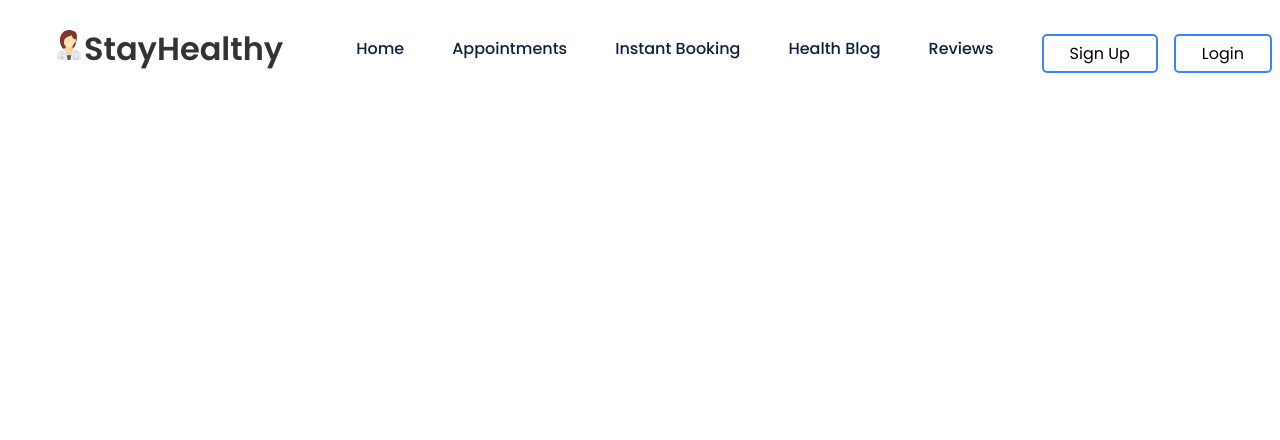
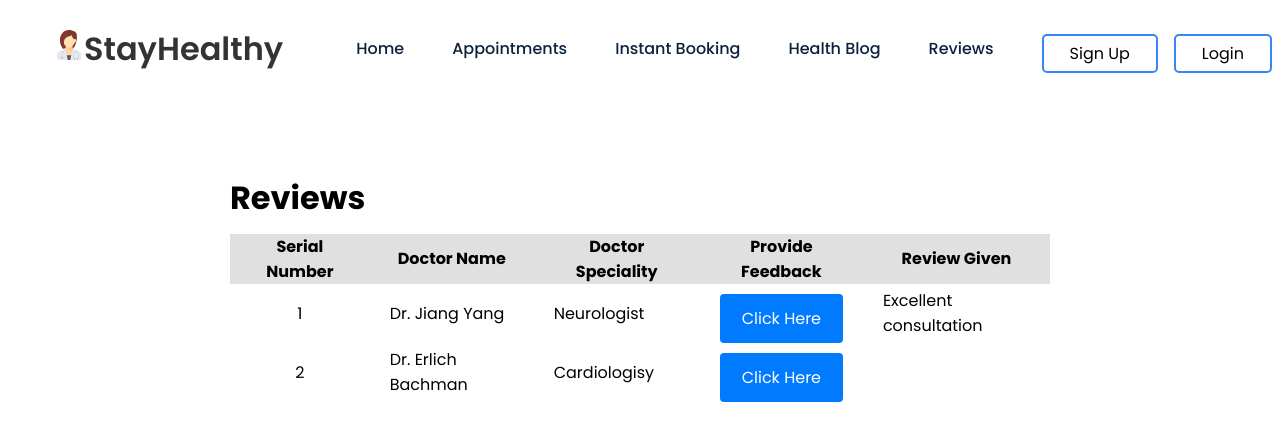
Before and after one commit to Meer-Dev/IBM-FrontEnd-Final-Project, a React (Create React App) app: page /reviews in a window 1280 px wide. Shown: the top 440 px of the page. Built offline with nearby package versions, Linux system fonts and the light colour scheme.

Commit message:
Add review form

```diff
--- a/src/App.js
+++ b/src/App.js
@@ -1,13 +1,13 @@
 import React, { useEffect } from 'react';
 import { BrowserRouter, Routes, Route } from "react-router-dom";
 
-import Navbar from './Components/Navbar/Navbar';
 import Layout from './Components/LandingPage/LandingPage'
 import Login from './Components/Login/Login'
 import Sign_Up from './Components/Sign_Up/Sign_Up'
 import InstantConsultation from './Components/InstantConsultation/InstantConsultation'
 import BookingConsultation from './Components/BookingConsultation'
 import Notification from './Components/Notification/Notification';
+import ReviewForm from './Components/ReviewForm/ReviewForm';
 
 function App() {
 
@@ -21,6 +21,7 @@ function App() {
                     <Route path="/sign-up" element={<Sign_Up/>}/>
                     <Route path="/instant-consultation" element={<InstantConsultation />} />
                     <Route path="/booking-consultation" element={<BookingConsultation />} />
+                    <Route path="/reviews" element={<ReviewForm />} />
                 </Routes>
             </Notification>
 
--- a/src/Components/Navbar/Navbar.js
+++ b/src/Components/Navbar/Navbar.js
@@ -72,7 +72,7 @@ function Navbar () {
                     <a href="#">Health Blog</a>
                 </li>
                 <li className="link">
-                    <a href="#">Reviews</a>
+                    <a href="/reviews">Reviews</a>
                 </li>
                 {isLoggedIn?(
                     <>
--- /dev/null
+++ b/src/Components/ReviewForm/ReviewForm.css
@@ -0,0 +1,37 @@
+table {
+    border: none;
+}
+
+thead {
+    background-color: #e0e0e0;
+}
+
+th, td {
+    margin-left: 10px;
+    padding: 0 20px;
+}
+
+.serial {
+    text-align: center;
+}
+
+.review-form-container {
+    width: 100%;
+    display: flex;
+    justify-content: center;
+}
+
+.review-form {
+    width: 350px;
+    padding: 20px;
+    background: #c6c6c6;
+    border-radius: 10px;
+}
+
+.review-btn:disabled {
+    background-color: grey;
+}
+
+.rating-stars {
+    width: 130px;
+}
--- /dev/null
+++ b/src/Components/ReviewForm/ReviewForm.js
@@ -0,0 +1,85 @@
+import React, { useState } from 'react';
+
+import './ReviewForm.css'
+
+function ReviewForm() {
+
+    const [showForm, setShowForm] = useState(false);
+    const [showWarning, setShowWarning] = useState(false);
+
+    const handleClick = () => {
+        setShowForm(!showForm)
+    }
+
+    return (
+        <div className="container">
+            {showForm ?
+                (<div className='review-form-container'>
+                    <form className='review-form'>
+                        <h2>Give Your Review</h2>
+                        {showWarning && <p className="warning">Please fill out all fields.</p>}
+                        <div>
+                            <label htmlFor="name">Name:</label>
+                            <input type="text" id="name" name="name" />
+                        </div>
+                        <br/>
+                        <div>
+                            <label htmlFor="review">Review:</label>
+                            <textarea id="review" name="review" />
+                        </div>
+                        <br/>
+                        <div>
+                            <label htmlFor="review">Rating:</label>
+                            <img src={process.env.PUBLIC_URL + '/images/stars.png'} className='rating-stars'/>
+                        </div>
+                        <button type="submit">Submit</button>
+                    </form>
+                </div>)
+            : (
+                <div className="reviews-container">
+                <div>
+                    <h1>Reviews</h1>
+                </div>
+                <div>
+                    <table cellspacing="0" cellpadding="0">
+                        <thead>
+                            <th>Serial Number</th>
+                            <th>Doctor Name</th>
+                            <th>Doctor Speciality</th>
+                            <th>Provide Feedback</th>
+                            <th>Review Given</th>
+                        </thead>
+                        <tbody>
+                            <tr>
+                                <td className='serial'>1</td>
+                                <td>Dr. Jiang Yang</td>
+                                <td>Neurologist</td>
+                                <td>
+                                    <button className="review-btn" onClick={handleClick}>
+                                        Click Here
+                                    </button>
+                                </td>
+                                <td>
+                                    Excellent consultation
+                                </td>
+                            </tr>
+                            <tr>
+                                <td className='serial'>2</td>
+                                <td>Dr. Erlich Bachman</td>
+                                <td>Cardiologisy</td>
+                                <td>
+                                    <button className="review-btn">
+                                        Click Here
+                                    </button>
+                                </td>
+                            </tr>
+                        </tbody>
+                    </table>
+                </div>
+                 </div>
+            )}
+        </div>
+    )
+}
+
+export default ReviewForm
```
Also changed, not shown: public/images/stars.png (added).
